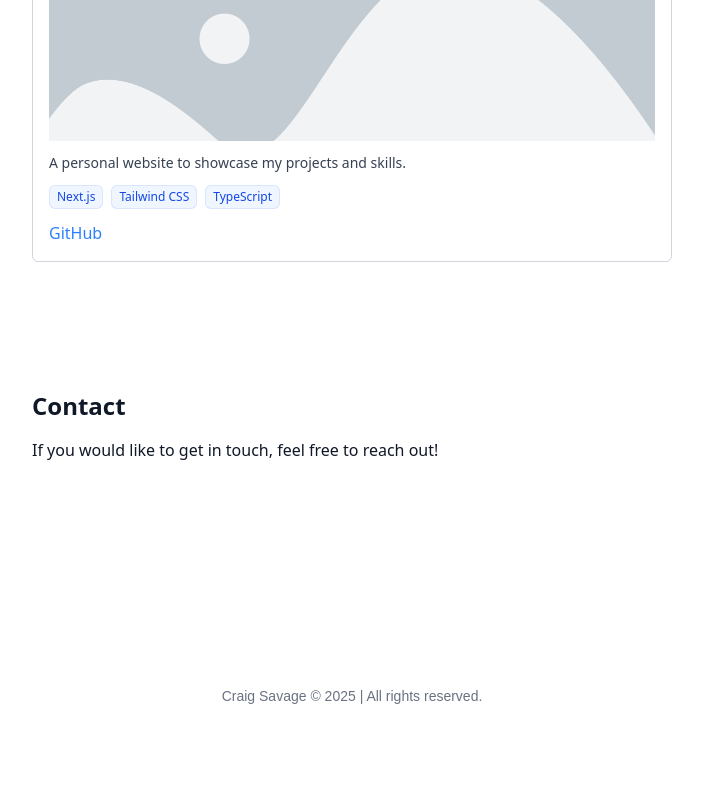
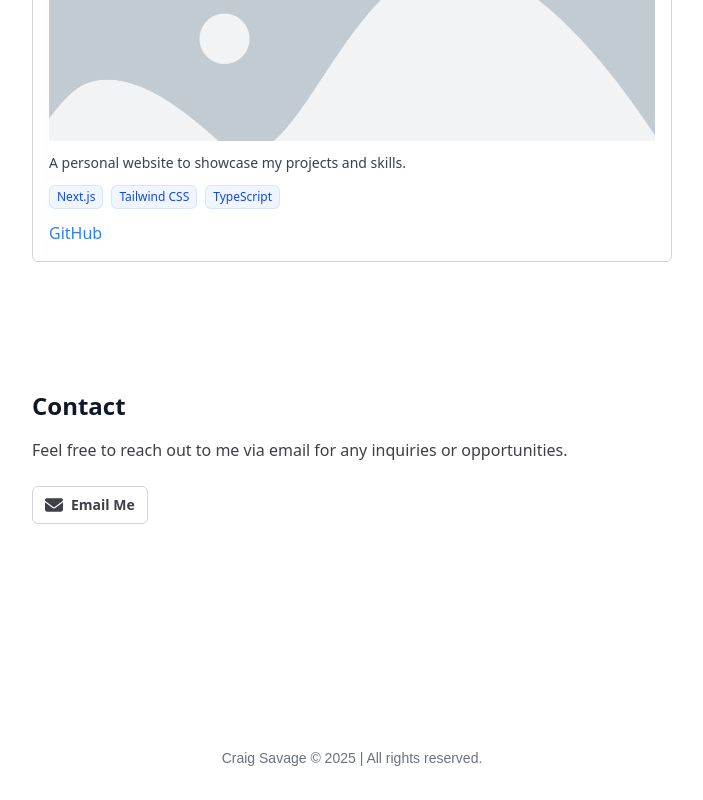
Before and after one commit to craigsavage/craig-portfolio, a Next.js app: page / in a window 1280 px wide. Shown: the part 1390-2190 px from the top of the page, without its empty margins (288-991 px from the left). Before the commit the page ends 2128 px from the top, so only its background shows below. Built offline with nearby package versions, Linux system fonts and the light colour scheme.

Commit message:
updated contact section

```diff
--- a/src/components/DarkModeToggle.tsx
+++ b/src/components/DarkModeToggle.tsx
@@ -6,11 +6,9 @@ import { BsFillMoonStarsFill, BsFillSunFill } from 'react-icons/bs';
 
 export default function DarkModeToggle() {
   const { theme, setTheme } = useTheme();
-  const [mounted, setMounted] = useState(false);
+  const [mounted, setMounted] = useState<boolean>(false);
 
-  useEffect(() => {
-    setMounted(true);
-  }, []);
+  useEffect(() => setMounted(true), []);
 
   if (!mounted) return null;
 
--- a/src/sections/Contact.tsx
+++ b/src/sections/Contact.tsx
@@ -1,8 +1,23 @@
+import { FaEnvelope } from 'react-icons/fa6';
+
 export default function Contact() {
   return (
     <section id='contact' className='my-16 w-full'>
       <h2 className='mb-4 text-2xl font-bold'>Contact</h2>
-      <p>If you would like to get in touch, feel free to reach out!</p>
+      <p className='mb-6 text-zinc-700 dark:text-zinc-300'>
+        Feel free to reach out to me via email for any inquiries or
+        opportunities.
+      </p>
+      <div className='flex gap-3'>
+        <a
+          href='mailto:csavage.dev@gmail.com'
+          target='_blank'
+          rel='noopener noreferrer'
+          className='inline-flex items-center gap-2 rounded-md border border-zinc-300 px-3 py-1.5 text-sm/6 font-semibold text-zinc-700 hover:bg-zinc-100 dark:border-zinc-700 dark:text-zinc-300 dark:hover:bg-zinc-800'
+        >
+          <FaEnvelope size={18} /> Email Me
+        </a>
+      </div>
     </section>
   );
 }
```
